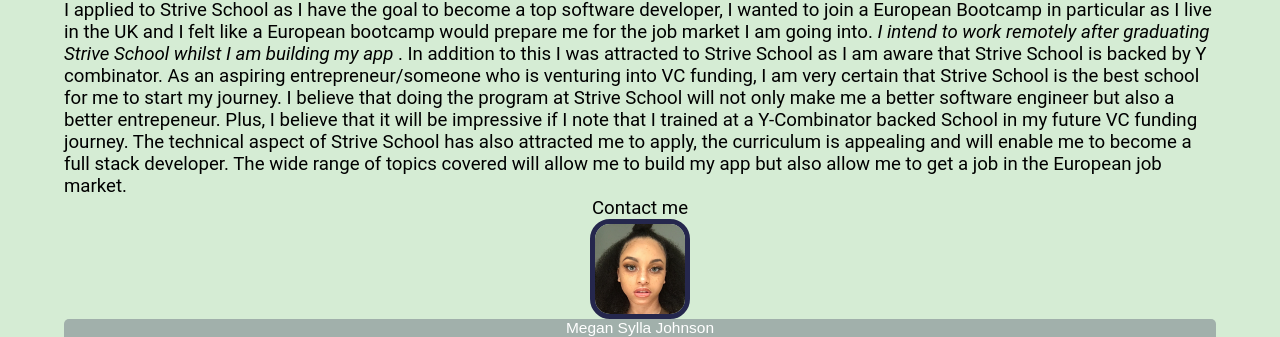
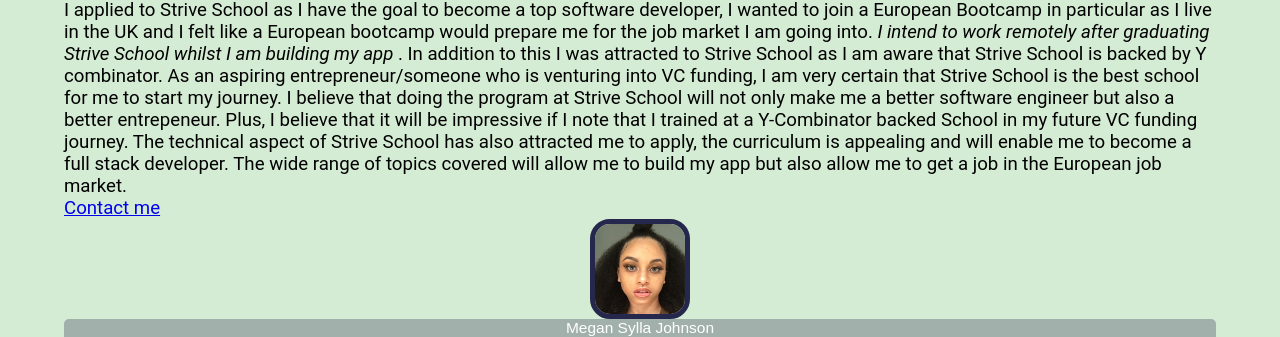
Before and after one commit to jaysylla/strive-app, a plain HTML site: page index.html in a window 1280 px wide. Shown: the part 658-995 px from the top of the page. Drawn offline with Linux system fonts and the light colour scheme.

Commit message:
Update index.html

```diff
--- a/index.html
+++ b/index.html
@@ -47,10 +47,8 @@ I believe that doing the program at Strive School will not only make me a better
 The technical aspect of Strive School has also attracted me to apply, the curriculum is appealing and will enable me to become a full stack developer.
       The wide range of topics covered will allow me to build my app but also allow me to get a job in the European job market. </p>
 </div>
-<div class="contact_me"
 <a href="mailto:meganjacqueline13@gmail.com">Contact me</a>
 <br/>
-</div>
 <div class=imgContainer>
 <img src= "megimage.jpg" alt="Megan in a jacket" width="100" height="100"/>
 </div>
```
